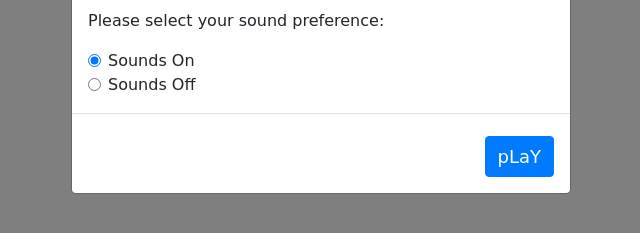
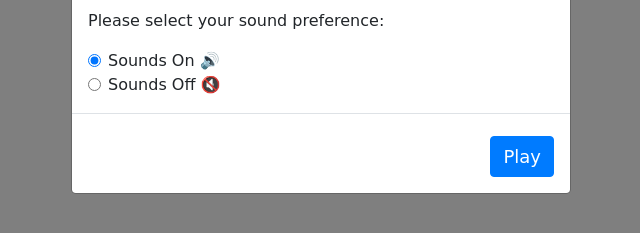
Before and after one commit to Fresh-Teacher/quizes, a plain HTML site: page index.html in a window 1280 px wide. Shown: the part 99-332 px from the top of the page, without its empty margins (319-959 px from the left). Drawn offline with nearby package versions, Linux system fonts and the light colour scheme; a web font is replaced by a local one.

Commit message:
Update index.html

```diff
--- a/index.html
+++ b/index.html
@@ -80,18 +80,18 @@
                 <div class="form-check">
                     <input class="form-check-input" type="radio" name="soundPreference" id="soundOn" value="on" checked>
                     <label class="form-check-label" for="soundOn">
-                        Sounds On
+                        Sounds On 🔊
                     </label>
                 </div>
                 <div class="form-check">
                     <input class="form-check-input" type="radio" name="soundPreference" id="soundOff" value="off">
                     <label class="form-check-label" for="soundOff">
-                        Sounds Off
+                        Sounds Off 🔇
                     </label>
                 </div>
             </div>
             <div class="modal-footer">
-                <button type="button" class="btn btn-primary" onclick="saveSoundPreference()">pLaY</button>
+                <button type="button" class="btn btn-primary" onclick="saveSoundPreference()">Play</button>
             </div>
         </div>
     </div>
```
